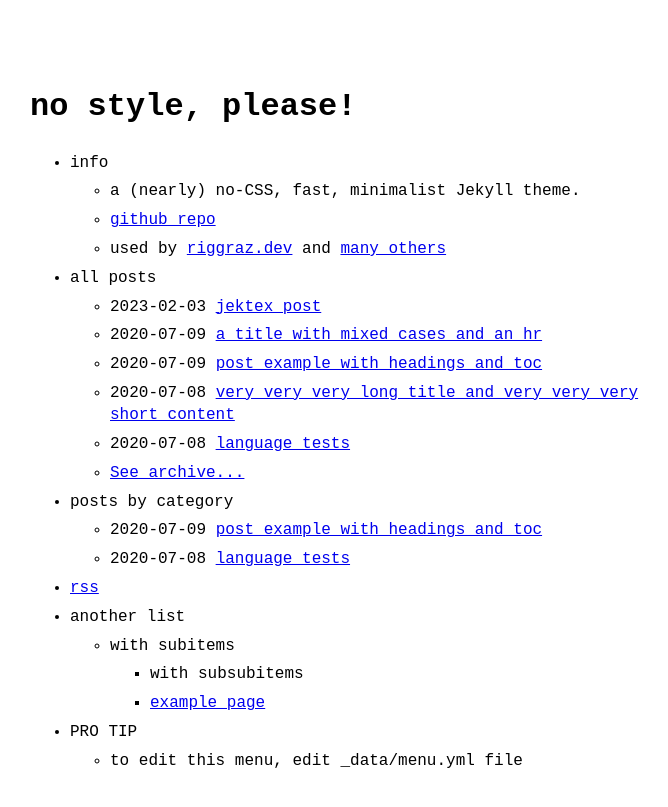
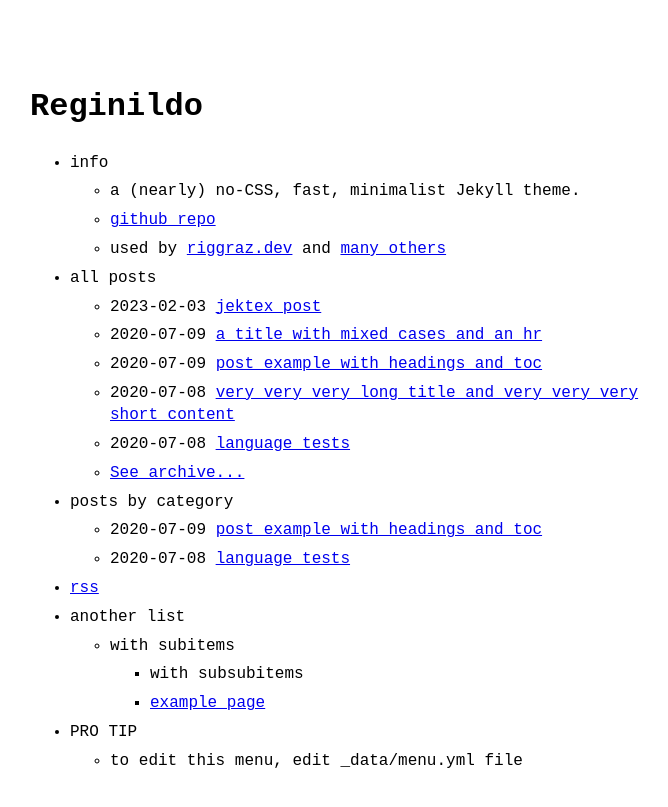
Before and after one commit to reginildo/reginildo.github.io, a Jekyll site: the page built from index.md, in a window 1280 px wide. Shown: the top 807 px of the page, without its empty margins (290-958 px from the left). Built offline with Jekyll 4.4.1, drawn with Linux system fonts in a browser that asks for light colours.

Commit message:
Modificando _config.yml

```diff
--- a/_config.yml
+++ b/_config.yml
@@ -1,8 +1,8 @@
-title: no style, please! # name of the site
-author: Riccardo Graziosi # name of site's author
-email: riccardo.graziosi97@gmail.com # email of site's author
-url: https://riggraz.dev # root address of the site
-baseurl: "/no-style-please" # subpath of the site, e.g. "/blog" (leave it blank "" if you're site shouldn't use a subpath)
+title: Reginildo # name of the site
+author: Reginildo Sousa # name of site's author
+email: reginildosousa01@gmail.com # email of site's author
+url: https://reginildo.github.io # root address of the site
+baseurl: "" # subpath of the site, e.g. "/blog" (leave it blank "" if you're site shouldn't use a subpath)
 description: > # description of the site (multiple lines allowed)
   A (nearly) no-CSS, fast, minimalist Jekyll theme.
 
```
